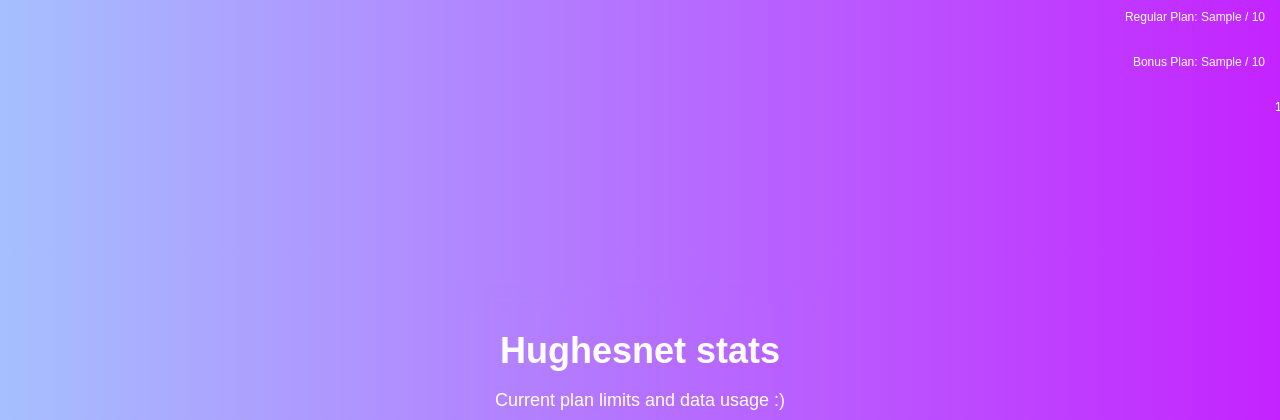
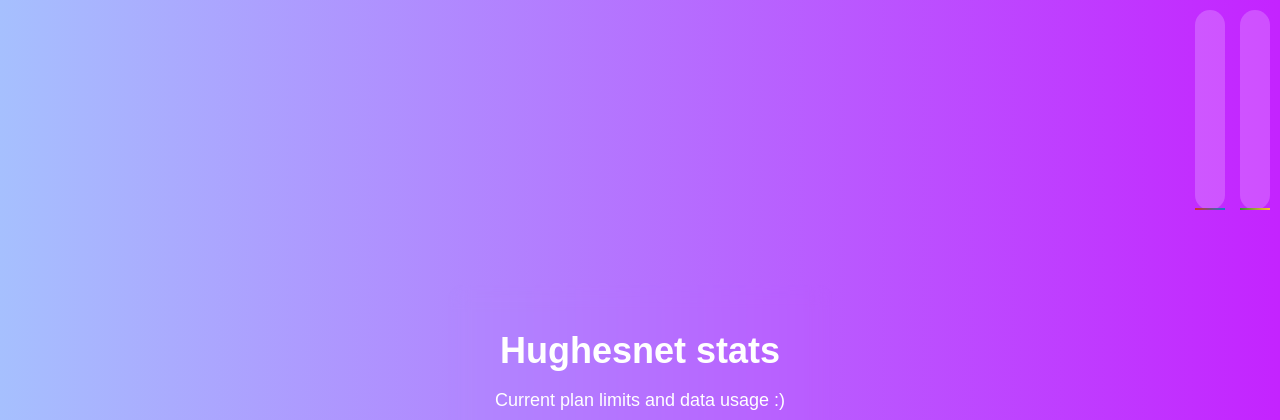
Before and after one commit to TheQuib/Vista, a Python web app: template src/web/templates/home.html in a window 1280 px wide. Shown: the top 420 px of the page. Run offline with Jinja, Linux system fonts and the light colour scheme; the template is opened without the code that fills it: most values are stand-ins (such as "Sample title", 1, 10 or a date in 2020).

Commit message:
Update home.html

```diff
--- a/src/web/static/styles.css
+++ b/src/web/static/styles.css
@@ -38,31 +38,28 @@ p {
     position: fixed;
     top: 10px;
     right: 10px;
-    display: flex;
-    flex-direction: column; /* Stack the bars vertically */
-    align-items: flex-end;
-}
-
-.progress-container {
-margin-top: 30px;
+    display: flex; /* Arrange the bars horizontally */
   }
 
 .progress-bar {
-    height: 100px; /* Fixed height for vertical bars */
+    height: 200px; /* Adjust height as needed */
     width: 30px; /* Width for vertical bars */
     background-color: rgba(255, 255, 255, 0.2);
     border-radius: 15px;
-    margin-bottom: 15px; /* Space between the bars */
+    margin-left: 15px; /* Space between the bars */
     position: relative;
-    overflow: hidden; /* To make sure the progress doesn't spill outside the bar */
 }
 
 .progress {
     position: absolute;
     bottom: 0; /* Start filling from the bottom */
+    left: 0; /* Align to the left */
     width: 100%; /* Full width of the container */
     height: 0%; /* Set initial height, will be changed dynamically */
-background: linear-gradient(0deg, #f68084, #a6c0fe); /* 0deg makes the gradient vertical */
+}
+
+.progress-container {
+    margin-top: 30px;
 }
 
 .label {
--- a/src/web/templates/home.html
+++ b/src/web/templates/home.html
@@ -16,27 +16,15 @@
     </div>
 
     <div class="progress-bars">
-        <!-- Regular Plan -->
-        <div class="plan-info regular">
-          <span class="label">Regular Plan: {{ regular_used }} / {{ regular_total }}</span>
-          <div class="progress-container regular">
-            <div class="progress" style="width: {{ regular_percentage }}%;">
-              <span class="label">{{ regular_percentage }}%</span>
-            </div>
-          </div>
+        <div class="progress-bar regular">
+          <div class="progress" style="height:{{ regular_percentage }}%;"></div>
         </div>
+        <div class="progress-bar bonus">
+          <div class="progress" style="height:{{ bonus_percentage }}%;"></div>
+        </div>
+    </div>
 
-        <!-- Bonus Plan -->
-        <div class="plan-info bonus">
-          <span class="label">Bonus Plan: {{ bonus_used }} / {{ bonus_total }}</span>
-          <div class="progress-container bonus">
-            <div class="progress" style="width: {{ bonus_percentage }}%;">
-              <span class="label">{{ bonus_percentage }}%</span>
-            </div>
-          </div>
-        </div>
-      </div>
 
-      <script src="{{ url_for('static', filename='scripts.js') }}"></script>
+    <script src="{{ url_for('static', filename='scripts.js') }}"></script>
 </body>
 </html>
```
Lines whose indentation alone changed are shown as unchanged.
